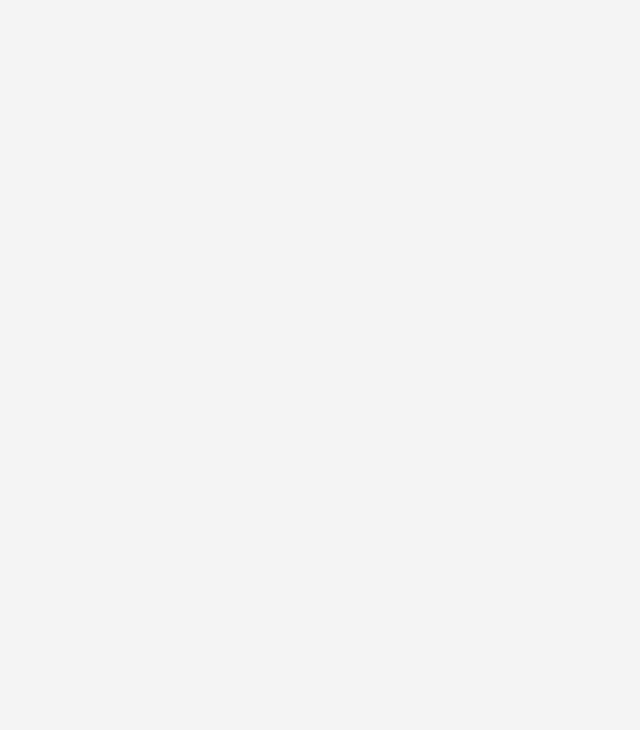
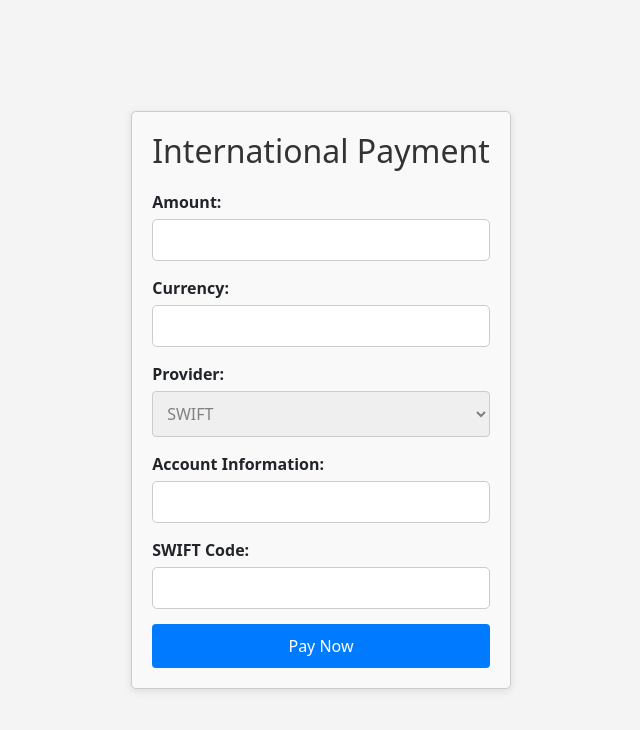
Before and after one commit to ST10144906/APDS7321-POE-Part-2, a React (Create React App) app in the folder frontend/: page /transactionform in a window 1280 px wide. Before the commit this address had no page. Shown: the top 730 px of the page, without its empty margins (319-959 px from the left). Built offline with nearby package versions, Linux system fonts and the light colour scheme.

Commit message:
Slight changes
changes to routing

```diff
--- a/frontend/src/App.js
+++ b/frontend/src/App.js
@@ -4,6 +4,9 @@
 import Login from './components/Login';
 import Register from './components/Register';
 import Home from './components/Home';
+import Dashboard from './components/Dashboard';
+import TransactionForm from './components/TransactionForm';
+import Security from './components/Security';
 
 const App = () => {
   return (
@@ -12,6 +15,9 @@
         <Route path="/" element={<Home />} />
         <Route path="/login" element={<Login />} />
         <Route path="/register" element={<Register />} />
+        <Route path="/dashboard" element={<Dashboard />} />
+        <Route path="/transactionform" element={<TransactionForm />} />
+        <Route path="/security" element={<Security />} />
       </Routes>
     </Router>
   );
--- a/frontend/src/components/Dashboard.css
+++ b/frontend/src/components/Dashboard.css
@@ -0,0 +1,62 @@
+body {
+    margin: 0;
+    height: 100vh;
+    display: flex;
+    justify-content: center;
+    align-items: center;
+    background-color: #f4f4f4;
+  }
+
+  .dashboard-container {
+    max-width: 800px;
+    width: 100%;
+    padding: 20px;
+    border: 1px solid #ccc;
+    border-radius: 10px;
+    box-shadow: 0 0 10px rgba(0, 0, 0, 0.1);
+    background-color: white;
+  }
+
+  h2 {
+    text-align: center;
+    margin-bottom: 20px;
+  }
+
+  .dashboard-buttons {
+    display: flex;
+    justify-content: space-between;
+    margin-top: 20px;
+  }
+
+  .dashboard-buttons button {
+    background-color: #007bff;
+    color: white;
+    padding: 10px 20px;
+    border: none;
+    border-radius: 5px;
+    cursor: pointer;
+    flex: 1;
+    margin: 0 5px;
+  }
+
+  .dashboard-buttons button:hover {
+    background-color: #0056b3;
+  }
+
+  .dashboard-content {
+    margin-top: 20px;
+  }
+
+  .payment-history {
+    list-style-type: none;
+    padding: 0;
+  }
+
+  .payment-history li {
+    padding: 10px;
+    border-bottom: 1px solid #ccc;
+  }
+
+  .payment-history li:last-child {
+    border-bottom: none;
+  }
--- a/frontend/src/components/Dashboard.js
+++ b/frontend/src/components/Dashboard.js
@@ -0,0 +1,34 @@
+import React from 'react';
+import { useNavigate } from 'react-router-dom';
+import './Dashboard.css';
+
+const Dashboard = ({ isAdmin }) => {
+  const navigate = useNavigate();
+
+  const handlePaymentClick = () => {
+    navigate('/transactionform');
+  };
+
+  const handleLogsClick = () => {
+    navigate('/payment-logs');
+  };
+
+  return (
+    <div className="form-container">
+      <h2>Dashboard</h2>
+      <div className="dashboard-content">
+        <p>Welcome to the payment portal. Please choose an option below:</p>
+        <div className="form-group">
+          <button onClick={handlePaymentClick}>Make a Payment</button>
+        </div>
+        {isAdmin && (
+          <div className="form-group">
+            <button onClick={handleLogsClick}>Review Payment Logs</button>
+          </div>
+        )}
+      </div>
+    </div>
+  );
+};
+
+export default Dashboard;
--- a/frontend/src/components/Login.js
+++ b/frontend/src/components/Login.js
@@ -14,7 +14,7 @@
     try {
       const res = await axios.post('http://localhost:5000/api/auth/login', { email, password });
       alert(res.data.msg);
-      navigate('/'); // Redirect to home after successful login
+      navigate('/dashboard'); // Redirect to home after successful login
     } catch (err) {
       alert('Error: ' + err.response.data.msg);
     }
--- a/frontend/src/components/TransactionForm.css
+++ b/frontend/src/components/TransactionForm.css
@@ -0,0 +1,51 @@
+/* TransactionForm.css */
+
+.transaction-form {
+    max-width: 400px; /* Set a max width for the form */
+    margin: 0 auto; /* Center the form */
+    padding: 20px; /* Add some padding */
+    border: 1px solid #ccc; /* Light gray border */
+    border-radius: 5px; /* Rounded corners */
+    background-color: #f9f9f9; /* Light background color */
+    box-shadow: 0 2px 8px rgba(0, 0, 0, 0.1); /* Subtle shadow for depth */
+  }
+
+  h2 {
+    text-align: center; /* Center the header */
+    color: #333; /* Dark gray color for text */
+  }
+
+  .form-group {
+    margin-bottom: 15px; /* Space between form groups */
+  }
+
+  label {
+    display: block; /* Block display for labels */
+    margin-bottom: 5px; /* Space below labels */
+    font-weight: bold; /* Make labels bold */
+  }
+
+  input,
+  select {
+    width: 100%; /* Full width for inputs and selects */
+    padding: 10px; /* Padding inside inputs */
+    border: 1px solid #ccc; /* Light gray border */
+    border-radius: 4px; /* Rounded corners */
+    box-sizing: border-box; /* Include padding and border in width */
+  }
+
+  button {
+    width: 100%; /* Full width for button */
+    padding: 10px; /* Padding inside button */
+    border: none; /* Remove default border */
+    border-radius: 4px; /* Rounded corners */
+    background-color: #007bff; /* Bootstrap primary color */
+    color: white; /* White text color */
+    font-size: 16px; /* Font size for button */
+    cursor: pointer; /* Pointer cursor on hover */
+    transition: background-color 0.3s; /* Smooth transition for background color */
+  }
+
+  button:hover {
+    background-color: #0056b3; /* Darker shade on hover */
+  }
```
